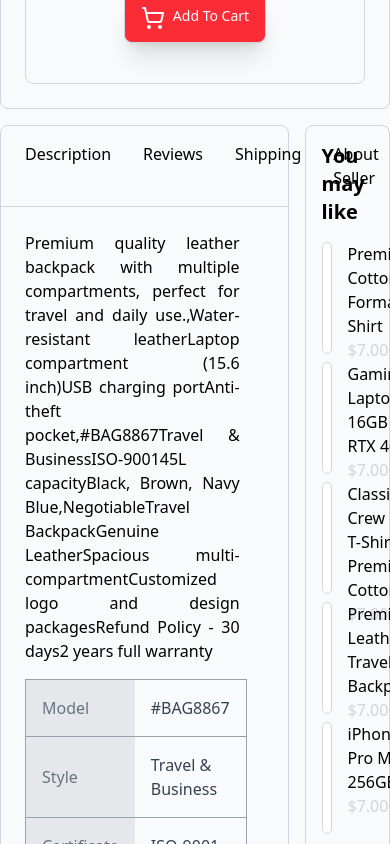
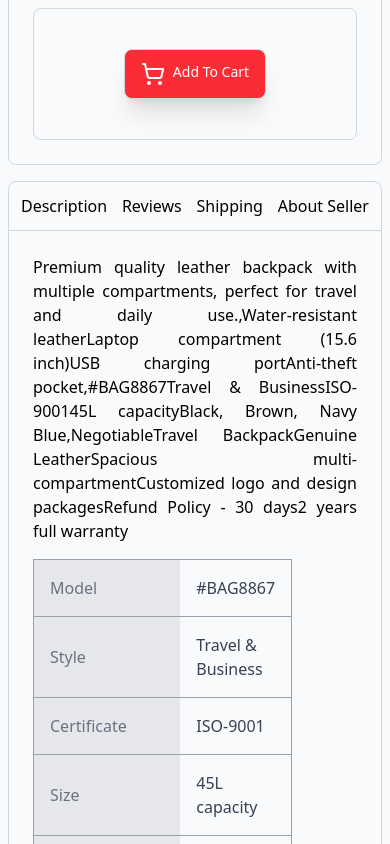
Before and after one commit to piushmaji/StoreX, a React (Vite) app: page /product/p001 in a window 390 px wide. Shown: the part 1660-2504 px from the top of the page. Built offline with nearby package versions, Linux system fonts and the light colour scheme.

Commit message:
some changes

```diff
--- a/src/components/Productpage/ProductDesc.jsx
+++ b/src/components/Productpage/ProductDesc.jsx
@@ -22,28 +22,29 @@ const ProductDesc = () => {
         <div>
             {/*Product Description wala Section */}
             <div className='grid grid-cols-8  gap-4 rounded-lg '>
-                <div className='col-span-6 border border-gray-300 rounded-lg'>
+
+                <div className='lg:col-span-6 col-span-8 border border-gray-300 rounded-lg'>
 
                     {/*navbar Section */}
-                    <div className='flex w-[60%] justify-between px-2 '>
+                    <div className='flex lg:w-[60%] justify-between lg:px-2 p-2 items-center'>
 
-                        <div className='p-4'><h1>Description</h1></div>
-                        <div className='p-4'><h1>Reviews</h1></div>
-                        <div className='p-4'><h1>Shipping</h1></div>
-                        <div className='p-4'><h1>About Seller</h1></div>
+                        <div className='lg:p-4 p-1'><h1>Description</h1></div>
+                        <div className='lg:p-4 p-1'><h1>Reviews</h1></div>
+                        <div className='lg:p-4 p-1'><h1>Shipping</h1></div>
+                        <div className='lg:p-4 p-1'><h1>About Seller</h1></div>
 
                     </div>
 
                     {/*Description Section */}
                     <div className='p-6 w-full border-t border-gray-300'>
                         {/*Description */}
-                        <div className='w-[90%] text-justify'>
+                        <div className='lg:w-[90%] text-justify'>
                             <p>{product.description},{product.features},{Object.values(product.specs)},{Object.values(product.details)}</p>
                         </div>
 
                         {/*Model Table */}
 
-                        <table className="w-[65%] border border-gray-400 border-collapse my-4">
+                        <table className="lg:w-[65%] w-[80%] border border-gray-400 border-collapse my-4">
                             <tbody>
                                 {Object.entries(product.specs).map(([key, value]) => (
                                     <tr key={key} className="border-b border-gray-400">
@@ -71,7 +72,7 @@ const ProductDesc = () => {
                 </div>
 
                 {/* You may like wala extra products wala section */}
-                <div className='col-span-2'>
+                <div className='lg:col-span-2 col-span-8'>
                     <div className='p-4 border border-gray-300 rounded-lg'>
                         <div>
                             <div className='text-xl font-semibold pb-4'><h1>You may like</h1></div>
--- a/src/components/Productpage/ProductPage.jsx
+++ b/src/components/Productpage/ProductPage.jsx
@@ -4,7 +4,7 @@ import RelatedProduct from "./RelatedProduct"
 const ProductPage = () => {
 
     return (
-        <div className='min-h-screen flex flex-col justify-between gap-4 lg:px-20 lg:pt-4 overflow-x-hidden bg-gray-50 '>
+        <div className='min-h-screen flex flex-col justify-between gap-4 lg:px-20 lg:pt-4 p-2 overflow-x-hidden bg-gray-50 '>
             {/*Product Image Section */}
             <ProductImg />
 
--- a/src/components/Productpage/RelatedProduct.jsx
+++ b/src/components/Productpage/RelatedProduct.jsx
@@ -23,7 +23,7 @@ const RelatedProduct = () => {
                 <div className="text-xl p-2">
                     <h1>Related products</h1>
                 </div>
-                <div className='flex gap-4 justify-between'>
+                <div className='flex gap-4 justify-between overflow-x-scroll'>
                     {featured.map((item) => (
                         <div key={item.id} className="w-44 py-4 flex flex-col gap-2 ">
                             <div className='h-48 w-44 rounded-lg bg-gray-50 p-2 border border-gray-300'>
```
